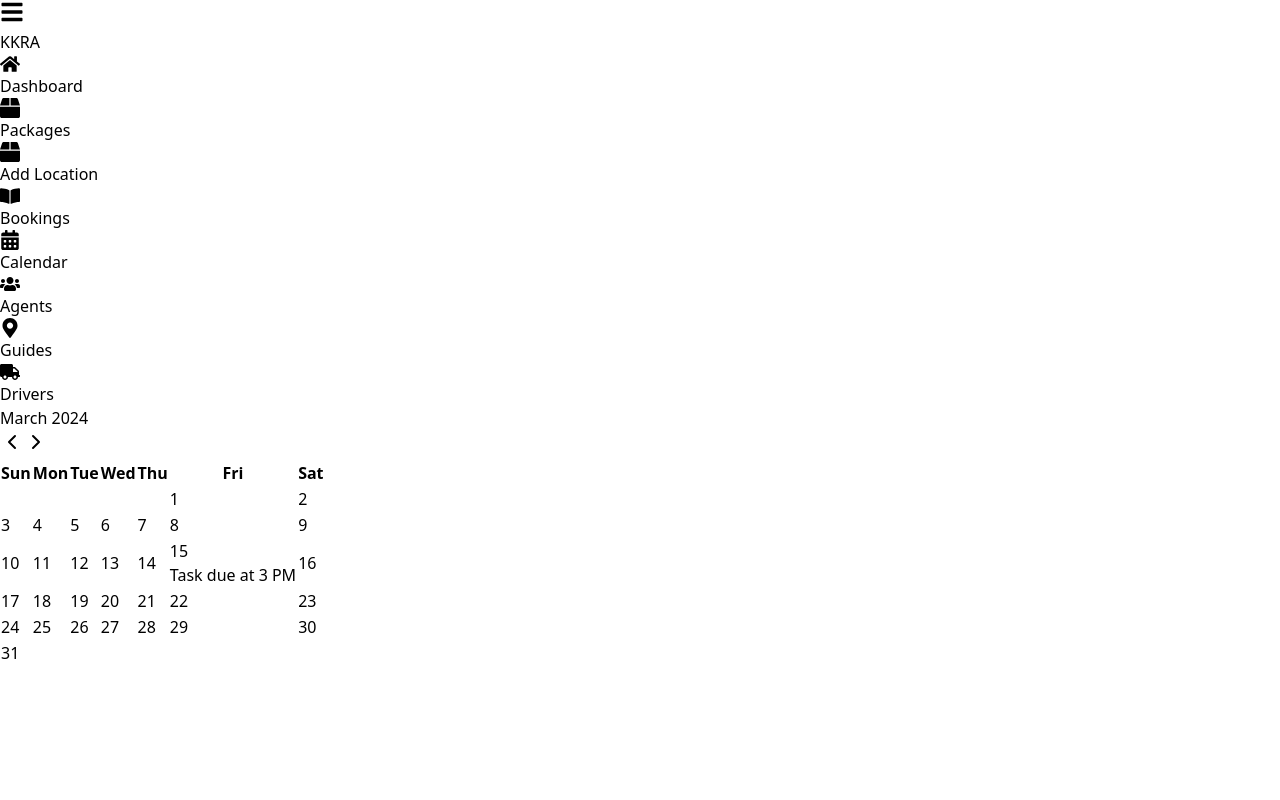
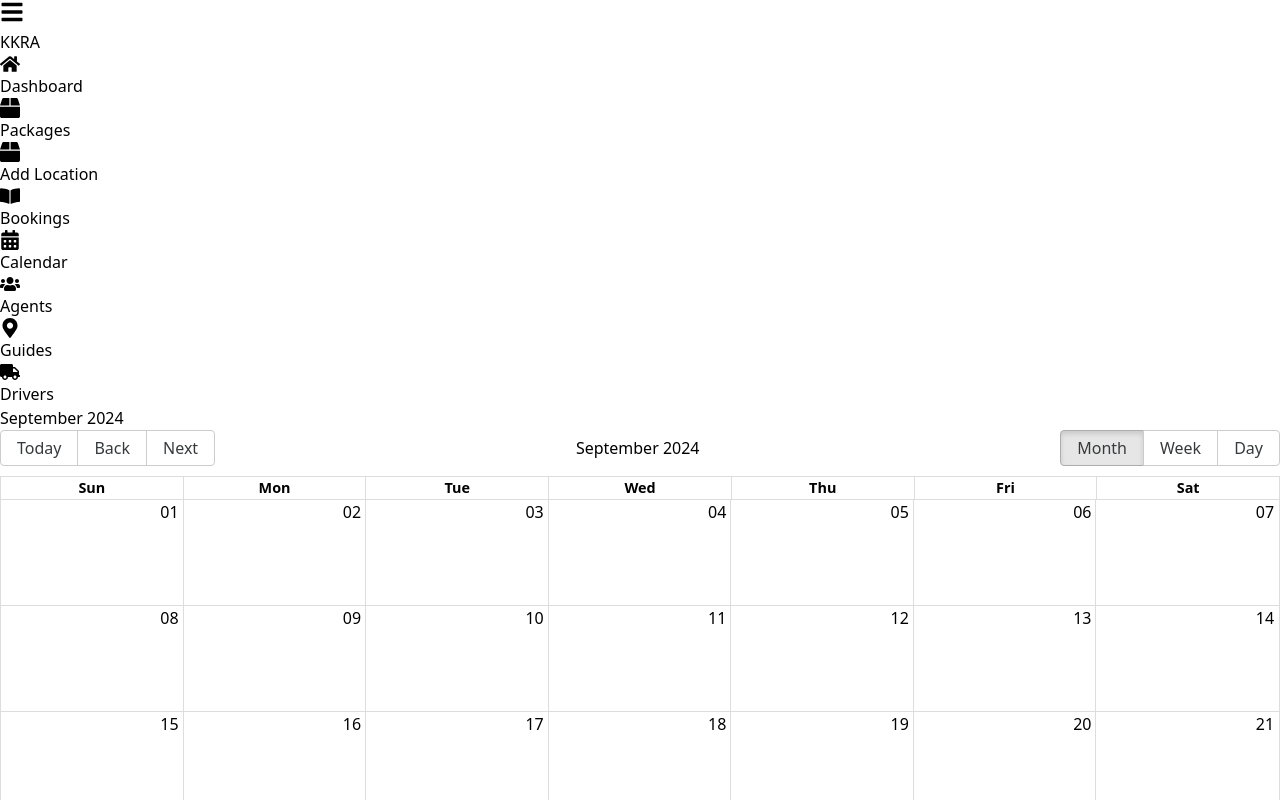
Before and after one commit to saudkhanbpk/sunlite_movers_admin, a React (Vite) app: page /calendar in a window 1280 px wide. Shown: the top 800 px of the page. Built offline with nearby package versions, Linux system fonts and the light colour scheme.

Commit message:
calander replaced

```diff
--- a/package.json
+++ b/package.json
@@ -11,8 +11,12 @@
   },
   "dependencies": {
     "axios": "^1.7.7",
+    "date-fns": "^4.1.0",
     "lucide-react": "^0.446.0",
+    "moment": "^2.30.1",
+    "moment-timezone": "^0.5.46",
     "react": "^18.3.1",
+    "react-big-calendar": "^1.15.0",
     "react-dom": "^18.3.1",
     "react-icons": "^5.3.0",
     "react-router-dom": "^6.26.2",
--- a/src/components/Calendar.jsx
+++ b/src/components/Calendar.jsx
@@ -1,82 +1,59 @@
 import React, { useState } from 'react';
-import { ChevronLeft, ChevronRight } from 'lucide-react';
+import { Calendar as BigCalendar, momentLocalizer } from 'react-big-calendar';
+import moment from 'moment';
+import 'react-big-calendar/lib/css/react-big-calendar.css'; // Import CSS for BigCalendar
 
-const DAYS = ['Sun', 'Mon', 'Tue', 'Wed', 'Thu', 'Fri', 'Sat'];
-const MONTHS = ['January', 'February', 'March', 'April', 'May', 'June', 'July', 'August', 'September', 'October', 'November', 'December'];
+// Set up the localizer using moment.js
+const localizer = momentLocalizer(moment);
+
+const events = [
+  // Example event data
+  {
+    id: 0,
+    title: 'Board Meeting',
+    start: new Date(2024, 9, 3, 9, 0, 0),
+    end: new Date(2024, 9, 3, 12, 0, 0),
+  },
+  {
+    id: 1,
+    title: 'Team Lunch',
+    start: new Date(2024, 9, 7, 12, 0, 0),
+    end: new Date(2024, 9, 7, 13, 0, 0),
+  },
+];
 
 const Calendar = () => {
-  const [currentDate, setCurrentDate] = useState(new Date(2024, 2, 1)); // March 2024
+  const [view, setView] = useState('month');
+  const [date, setDate] = useState(new Date());
 
-  const daysInMonth = new Date(currentDate.getFullYear(), currentDate.getMonth() + 1, 0).getDate();
-  const firstDayOfMonth = new Date(currentDate.getFullYear(), currentDate.getMonth(), 1).getDay();
-
-  const prevMonth = () => {
-    setCurrentDate(new Date(currentDate.getFullYear(), currentDate.getMonth() - 1, 1));
+  const handleViewChange = (newView) => {
+    setView(newView);
   };
 
-  const nextMonth = () => {
-    setCurrentDate(new Date(currentDate.getFullYear(), currentDate.getMonth() + 1, 1));
-  };
-
-  const renderCells = () => {
-    const cells = [];
-    let day = 1;
-
-    for (let i = 0; i < 6; i++) {
-      const row = [];
-      for (let j = 0; j < 7; j++) {
-        if (i === 0 && j < firstDayOfMonth) {
-          row.push(<td key={`empty-${j}`} className="p-2"></td>);
-        } else if (day > daysInMonth) {
-          row.push(<td key={`empty-end-${j}`} className="p-2"></td>);
-        } else {
-          const currentDay = day;
-          row.push(
-            <td key={day} className="p-2 border-t">
-              <div className="flex flex-col h-24">
-                <span className="text-sm">{currentDay}</span>
-                {currentDay === 15 && (
-                  <div className="text-xs">
-                    <div className="bg-blue-100 p-1 mb-1">Task due at 3 PM</div>
-                    {/* <div className="bg-red-100 p-1 mb-1">Meeting with team</div>
-                    <div className="bg-green-100 p-1">Call with client</div> */}
-                  </div>
-                )}
-              </div>
-            </td>
-          );
-          day++;
-        }
-      }
-      cells.push(<tr key={i}>{row}</tr>);
-      if (day > daysInMonth) break;
-    }
-    return cells;
+  const handleNavigate = (newDate) => {
+    setDate(newDate);
   };
 
   return (
-    <div className="container mx-auto p-4 md:p-8">
+    <div className="p-4 max-w-6xl mx-auto  rounded-lg shadow-md">
       <div className="flex justify-between items-center mb-4">
-        <h2 className="text-2xl font-bold">{MONTHS[currentDate.getMonth()]} {currentDate.getFullYear()}</h2>
-        <div className="flex space-x-2">
-          <button onClick={prevMonth} className="p-2 rounded-full hover:bg-gray-200">
-            <ChevronLeft size={24} />
-          </button>
-          <button onClick={nextMonth} className="p-2 rounded-full hover:bg-gray-200">
-            <ChevronRight size={24} />
-          </button>
-        </div>
+        <h2 className="text-2xl font-bold">
+          {moment(date).format('MMMM YYYY')}
+        </h2>
       </div>
-      <table className="w-full border-collapse">
-        <thead>
-          <tr>
-            {DAYS.map(day => (
-              <th key={day} className="p-2 border-b">{day}</th>
-            ))}
-          </tr>
-        </thead>
-        <tbody>{renderCells()}</tbody>
-      </table>
+
+      <BigCalendar
+        localizer={localizer}
+        events={events}
+        defaultView={view}
+        views={['month', 'week', 'day']}
+        startAccessor="start"
+        endAccessor="end"
+        date={date}
+        onNavigate={handleNavigate}
+        onView={handleViewChange}
+        style={{ height: 600 }}
+      />
     </div>
   );
 };
```
Also changed, not shown: src/components/AddEventModal.jsx (added, +142 -0 lines), 1 other file (tests, documents, lock files or other folders).
